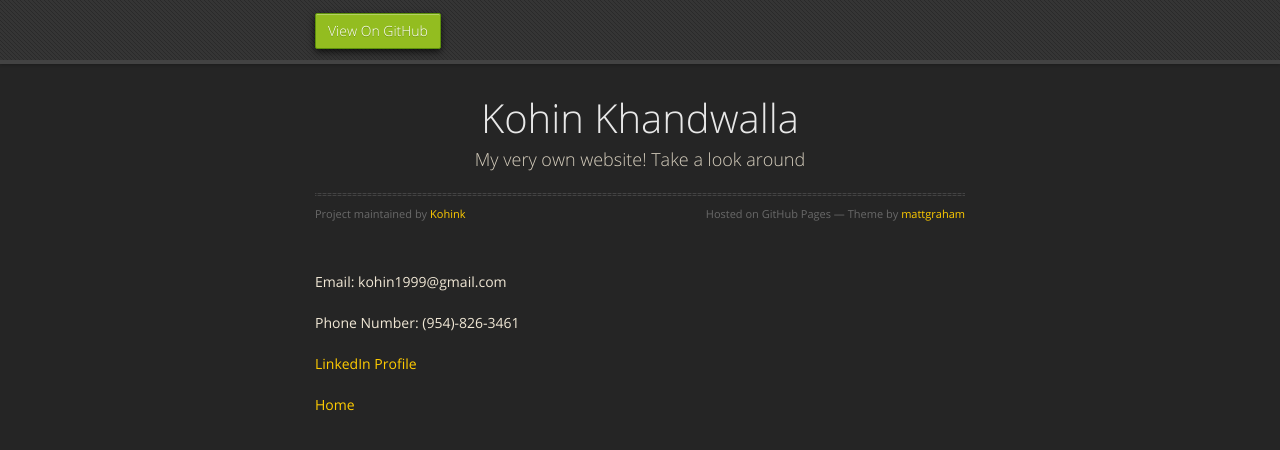
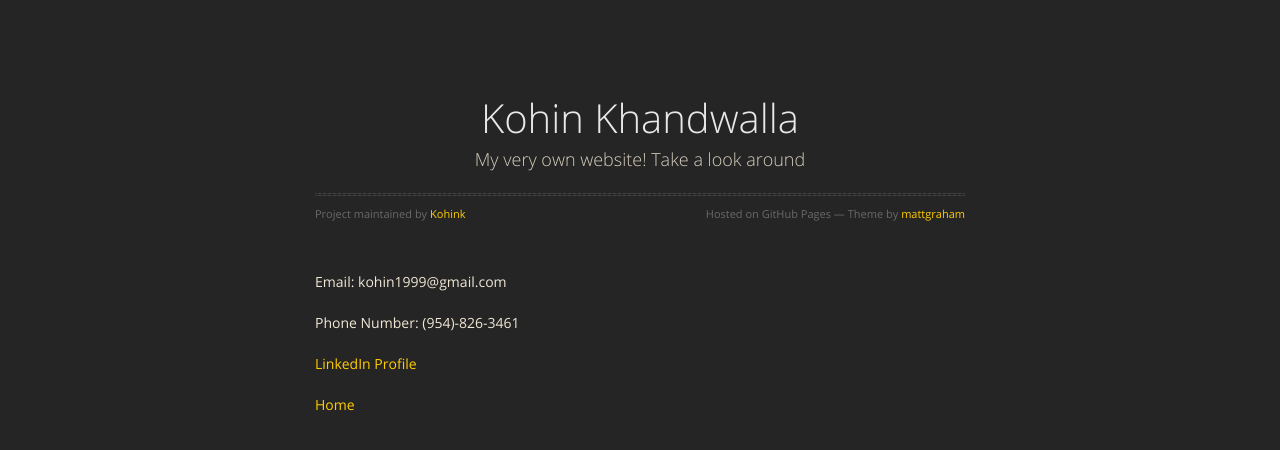
Before and after one commit to Kohink/Kohink.github.io, a Jekyll site: the page built from contact.md, in a window 1280 px wide. Shown: the top 450 px of the page. Built offline with Jekyll 4.4.1, drawn with Linux system fonts in a browser that asks for light colours; our own code applies the rules of GitHub Pages for plain Markdown files.

Commit message:
header for main only

```diff
--- a/_layouts/default.html
+++ b/_layouts/default.html
@@ -18,16 +18,6 @@
 
   </head>
   <body>
-      <div id="header">
-        <nav>
-          <li class="fork"><a href="{{ site.github.repository_url }}">View On GitHub</a></li>
-          {% if site.show_downloads %}
-            <li class="downloads"><a href="{{ site.github.zip_url }}">ZIP</a></li>
-            <li class="downloads"><a href="{{ site.github.tar_url }}">TAR</a></li>
-            <li class="title">DOWNLOADS</li>
-          {% endif %}
-        </nav>
-      </div><!-- end header -->
 
     <div class="wrapper">
 
```
Also changed, not shown: index.md (+5 -0 lines).
